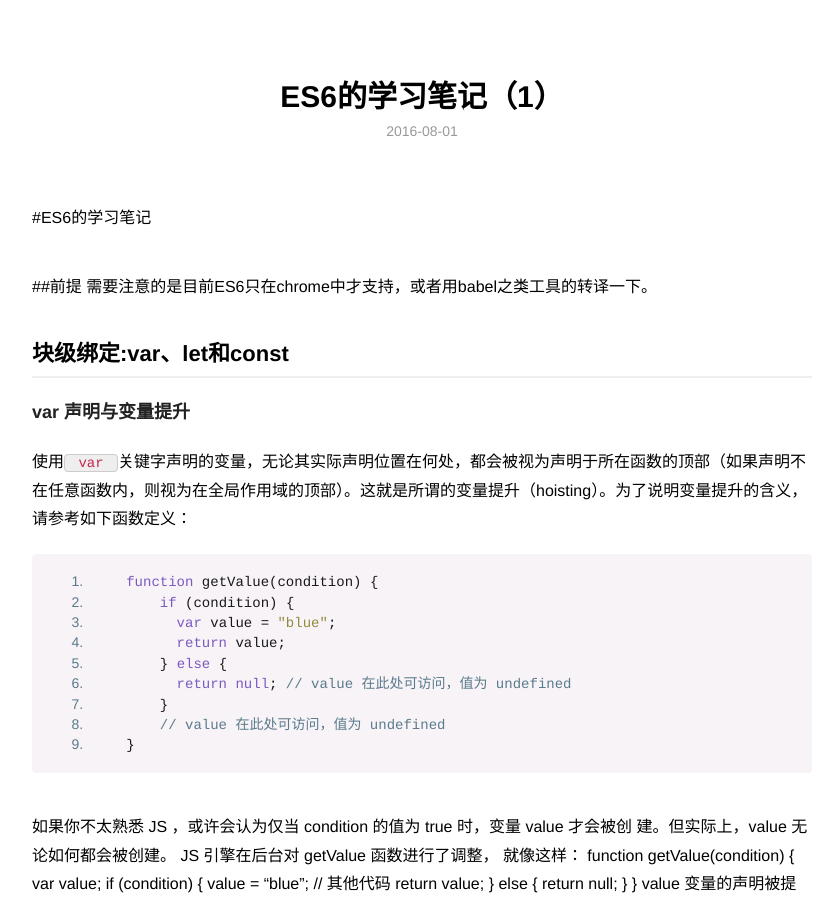
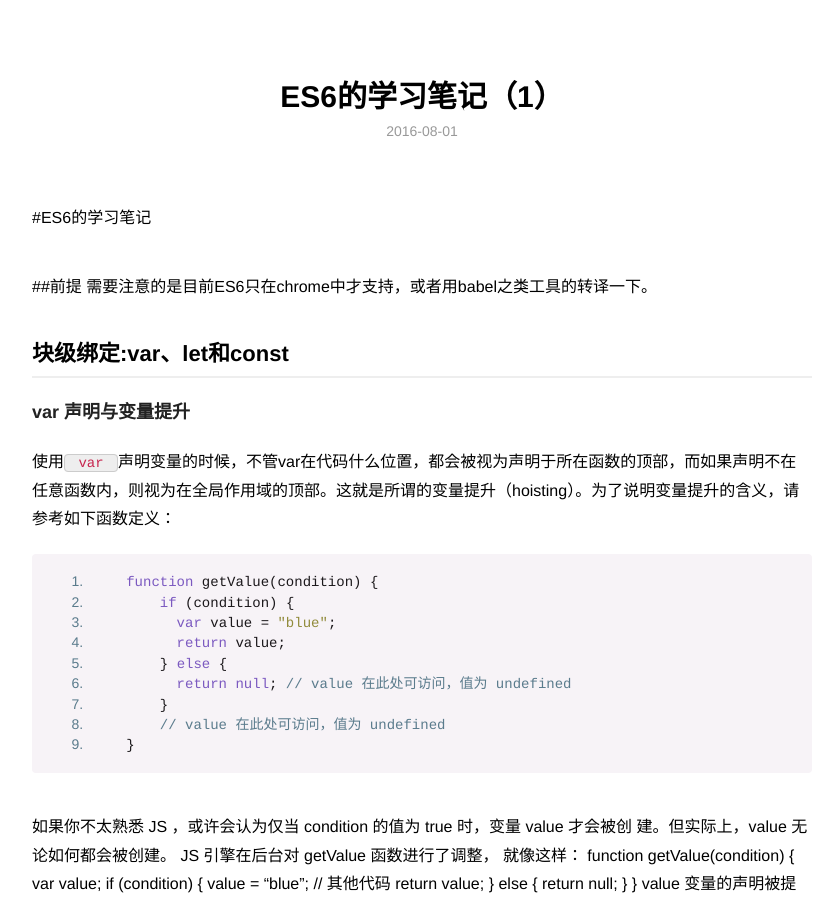
Before and after one commit to ioloveuu/ioloveuu.github.io, a Jekyll site: the page built from _posts/2016-08-01-ES6-notes.md, in a window 1280 px wide and 900 px high. Shown: the whole window, without its empty margins (218-1056 px from the left). Built offline with Jekyll 4.4.1, drawn with Linux system fonts in a browser that asks for light colours; nearby versions of some CDN libraries; a script that is not in the unit is left out.

Commit message:
Add files via upload

````diff
--- a/_posts/2016-08-01-ES6-notes.md
+++ b/_posts/2016-08-01-ES6-notes.md
@@ -11,7 +11,7 @@ category: blog
 需要注意的是目前ES6只在chrome中才支持，或者用babel之类工具的转译一下。
 ## 块级绑定:var、let和const
 ### var 声明与变量提升
-使用` var `关键字声明的变量，无论其实际声明位置在何处，都会被视为声明于所在函数的顶部（如果声明不在任意函数内，则视为在全局作用域的顶部）。这就是所谓的变量提升（hoisting）。为了说明变量提升的含义，请参考如下函数定义：
+使用` var `声明变量的时候，不管var在代码什么位置，都会被视为声明于所在函数的顶部，而如果声明不在任意函数内，则视为在全局作用域的顶部。这就是所谓的变量提升（hoisting）。为了说明变量提升的含义，请参考如下函数定义：
 
 ```
     function getValue(condition) {
````
